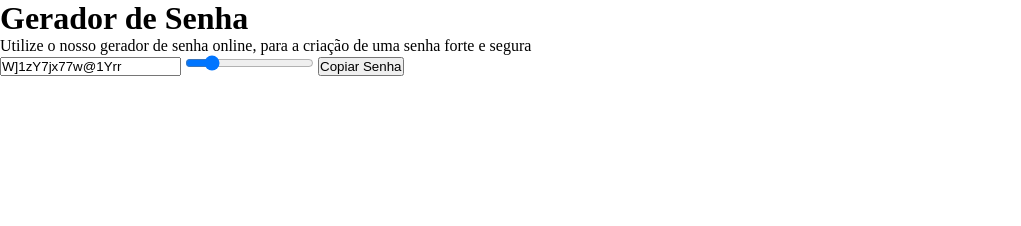
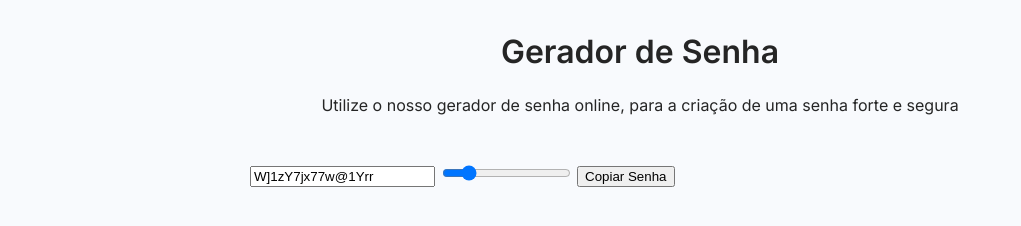
Before and after one commit to alexandr30novaes/Gerador-de-Senha1.com, a plain HTML site: page Index.html in a window 1280 px wide. Shown: the whole page, without its empty margins (0-1021 px from the left). Drawn offline with Linux system fonts and the light colour scheme.

Commit message:
title e nav-bar

```diff
--- a/Index.html
+++ b/Index.html
@@ -4,19 +4,26 @@
     <meta charset="UTF-8">
     <meta http-equiv="X-UA-Compatible" content="IE=edge">
     <meta name="viewport" content="width=device-width, initial-scale=1.0">
+    <link rel="preconnect" href="https://fonts.googleapis.com"> <!-- import de font do google font -->
+    <link rel="preconnect" href="https://fonts.gstatic.com" crossorigin>
+    <link href="https://fonts.googleapis.com/css2?family=Inter:wght@400;600&display=swap" rel="stylesheet">
     <title>Gerador De Senha</title>
+    <link rel="stylesheet" href="Reset.css">
     <link rel="stylesheet" type="text/css" href="Style.css">
 </head>
 <body>
-    <h1>Gerador de Senha</h1>
-    <p>Utilize o nosso gerador de senha online, para a criação de uma senha forte e segura</p>
+    <main>
+        <section class="nave-bar">
+            <h1 class="title">Gerador de Senha</h1>
+            <p class="subtitle">Utilize o nosso gerador de senha online, para a criação de uma senha forte e segura</p>
+        </section>
 
-    <input type="text" name="password" id="password">
+        <input type="text" name="password" id="password">
 
-    <input type="range" name="password-length" id="password-length" value="16" min="6" max="64" />
+        <input type="range" name="password-length" id="password-length" value="16" min="6" max="64" />
 
-    <input type="button" id="btn" value="Copiar Senha">
-
+        <input type="button" id="btn" value="Copiar Senha">
+    </main>
     <script src="Sidebar.js"></script>
 </body>
 </html>
--- a/Style.css
+++ b/Style.css
@@ -1,4 +1,20 @@
-*{
-    padding: 0;
-    margin: 0;
+body {
+    background-color: #f8fafd;
+    font-family: 'Inter', sans-serif;
+    color: #252525;
+    padding: 2rem;
 }
+/* responsividade da main */
+main {
+    max-width: 780px;
+    margin: 0 auto;
+}
+.nave-bar {
+    text-align: center;    /*alinhando ao centro*/
+    padding-bottom: 3rem;  /*espaçameto a baixo*/
+}
+.nave-bar .title {
+    font-size: 2rem;
+    font-weight: bold;
+    padding-bottom: 1.5rem; /*espaçameto a baixo*/
+}
```
